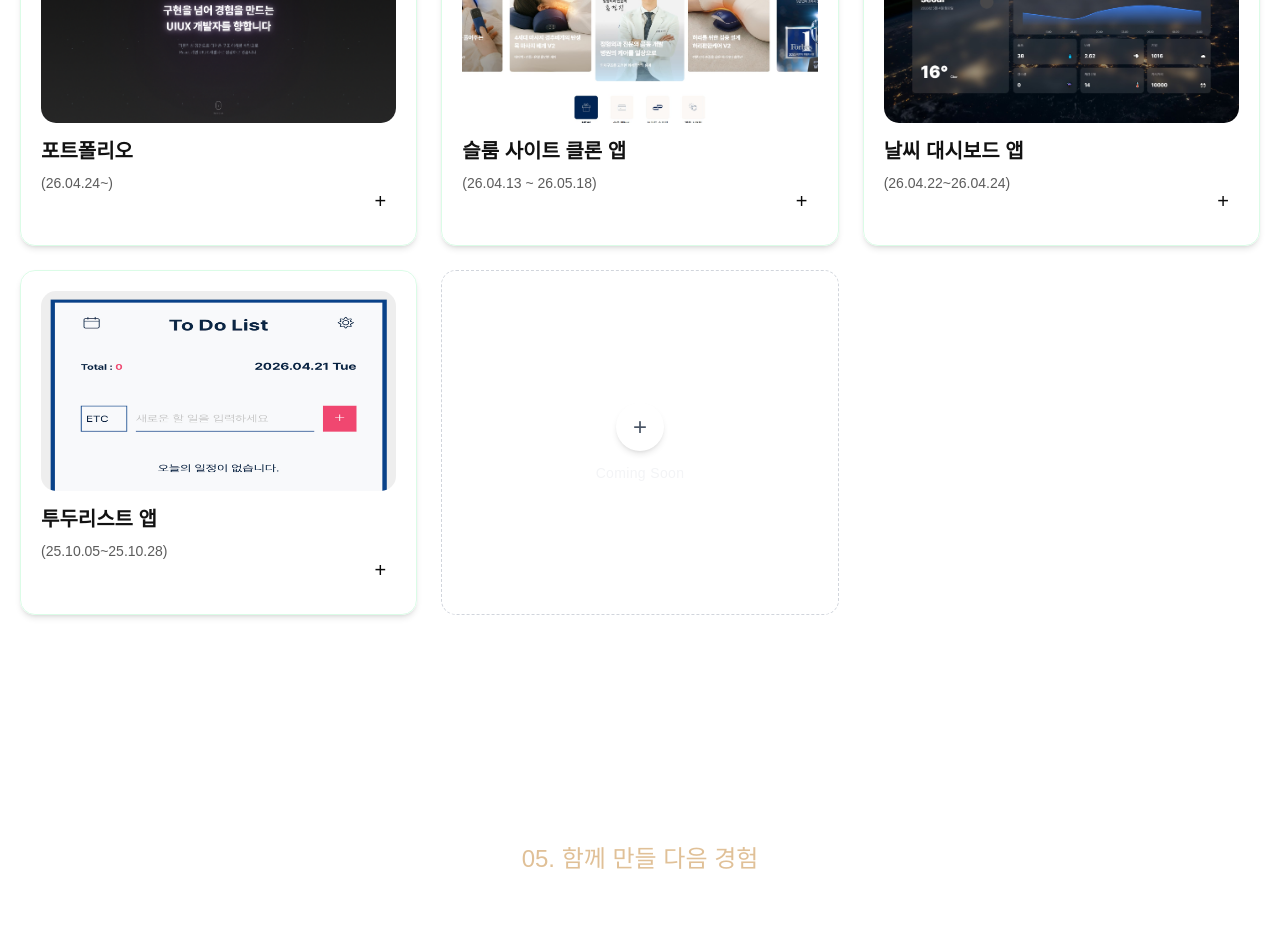
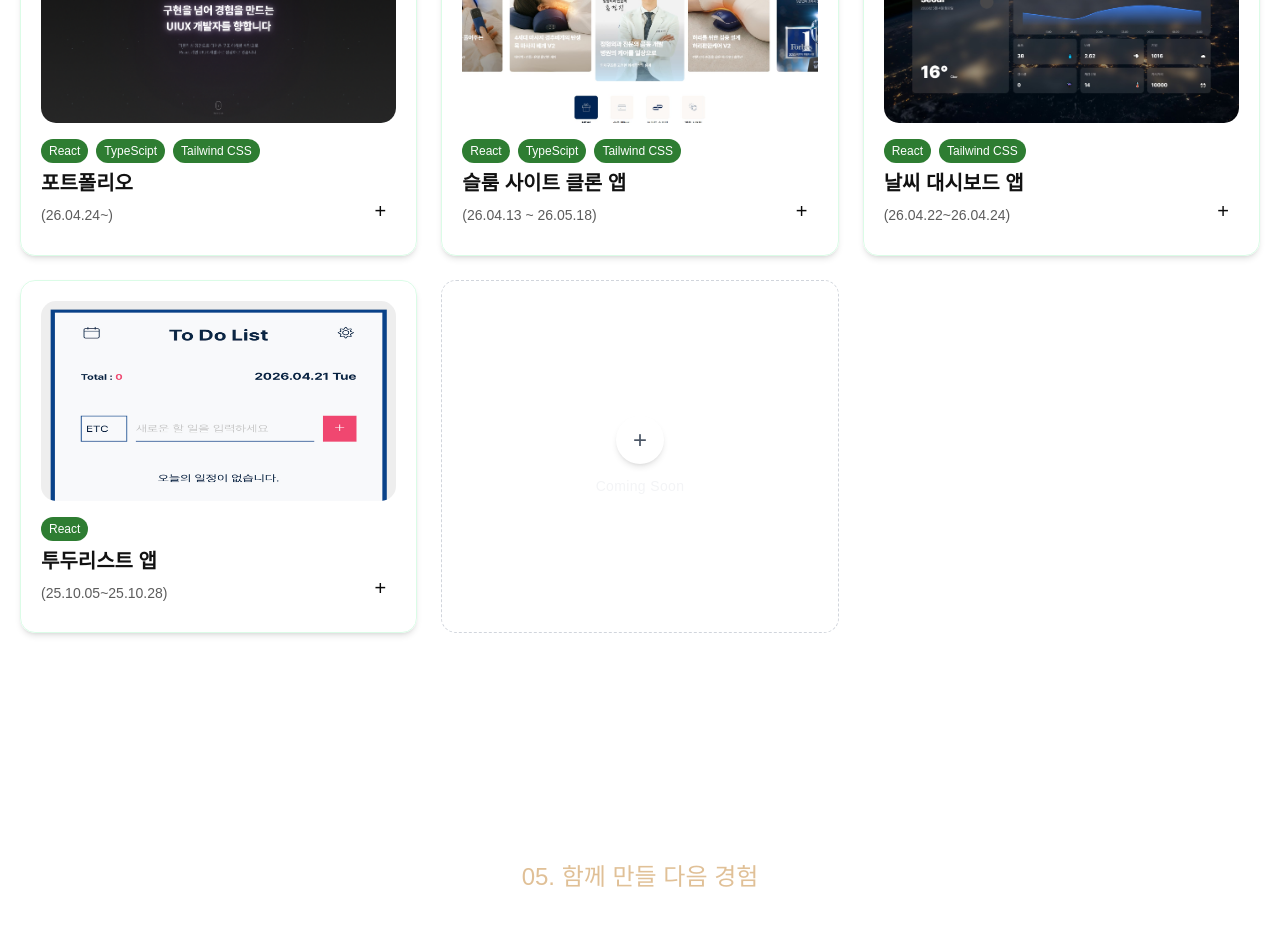
Before and after one commit to hg231049/Dles_Portfolio, a React (Vite) app: page / in a window 1280 px wide. Shown: the part 5180-6105 px from the top of the page. Built offline with nearby package versions, Linux system fonts and the light colour scheme.

Commit message:
토이프로젝트 스킬 뱃지 추가

```diff
--- a/src/components/toy/ToyWorkCard.tsx
+++ b/src/components/toy/ToyWorkCard.tsx
@@ -26,12 +26,22 @@ const ToyWorkCard = ({item}:ToyWorkCardProps) => {
 
               {/* 타이틀 영역 */}
               <div className="relative space-y-2 text-left">
+                <div>
+                  {item.badge && (
+                    <ul className="flex gap-2 text-xs ">
+                      {item.badge.map((i:string, idx:number) => (
+                        <li key={idx} className="px-2 py-1 text-white rounded-2xl bg-field-color">{i}</li>
+                      ))}
+                    </ul>
+                  )}
+                </div>
                 <h3 className="label text-[16px] lg:text-xl font-bold leading-tight">
                   {item.name}
                 </h3>
-                <p className="date w-[85%] min-h-[45.5px] text-[14px] lg:text-sm whitespace-pre-line leading-relaxed ">
+                <p className="date w-[85%] text-[14px] lg:text-sm whitespace-pre-line leading-relaxed ">
                   {item.date}
                 </p>
+
                 <div className="absolute bottom-0 right-0">
                   <div className="text-xl font-light text-subText w-8 h-8 flex items-center justify-center bg-white rounded-full">
                     +
--- a/src/data/toywork.ts
+++ b/src/data/toywork.ts
@@ -2,7 +2,7 @@ import { EtcWork1, EtcWork2, EtcWork3, EtcWork4 } from "../assets/img";
 
 interface DescItems {
   title: string;
-  text:string;
+  text?:string;
 }
 
 interface ToyWorkItems {
@@ -11,6 +11,7 @@ interface ToyWorkItems {
   date: string;
   link: string;
   thumb:string;
+  badge?:string[];
   desc:DescItems[];
 }
 
@@ -22,6 +23,7 @@ export const toyWork:ToyWorkItems[] = [
     date: "(26.04.24~)",
     link: "https://dles-portfolio.vercel.app/",
     thumb: EtcWork4,
+    badge:["React","TypeScipt","Tailwind CSS"],
     desc: [
       {
         title: "React 기반 인터랙티브 포트폴리오",
@@ -63,6 +65,7 @@ export const toyWork:ToyWorkItems[] = [
     date: "(26.04.13 ~ 26.05.18)",
     link: "https://sloom-eight.vercel.app/",
     thumb: EtcWork3,
+    badge:["React","TypeScipt","Tailwind CSS"],
     desc: [
       {
         title: "React 토이 프로젝트",
@@ -104,6 +107,7 @@ export const toyWork:ToyWorkItems[] = [
     date: "(26.04.22~26.04.24)",
     link: "https://forecast-app-chi-ebon.vercel.app/",
     thumb: EtcWork2,
+    badge:["React","Tailwind CSS"],
     desc: [
       {
         title:"React 토이 프로젝트",
@@ -139,6 +143,7 @@ export const toyWork:ToyWorkItems[] = [
     date: "(25.10.05~25.10.28)",
     link: "https://todolist-5d758.web.app/",
     thumb: EtcWork1,
+    badge:["React"],
     desc: [
       {
         title:"React 토이 프로젝트",
```
